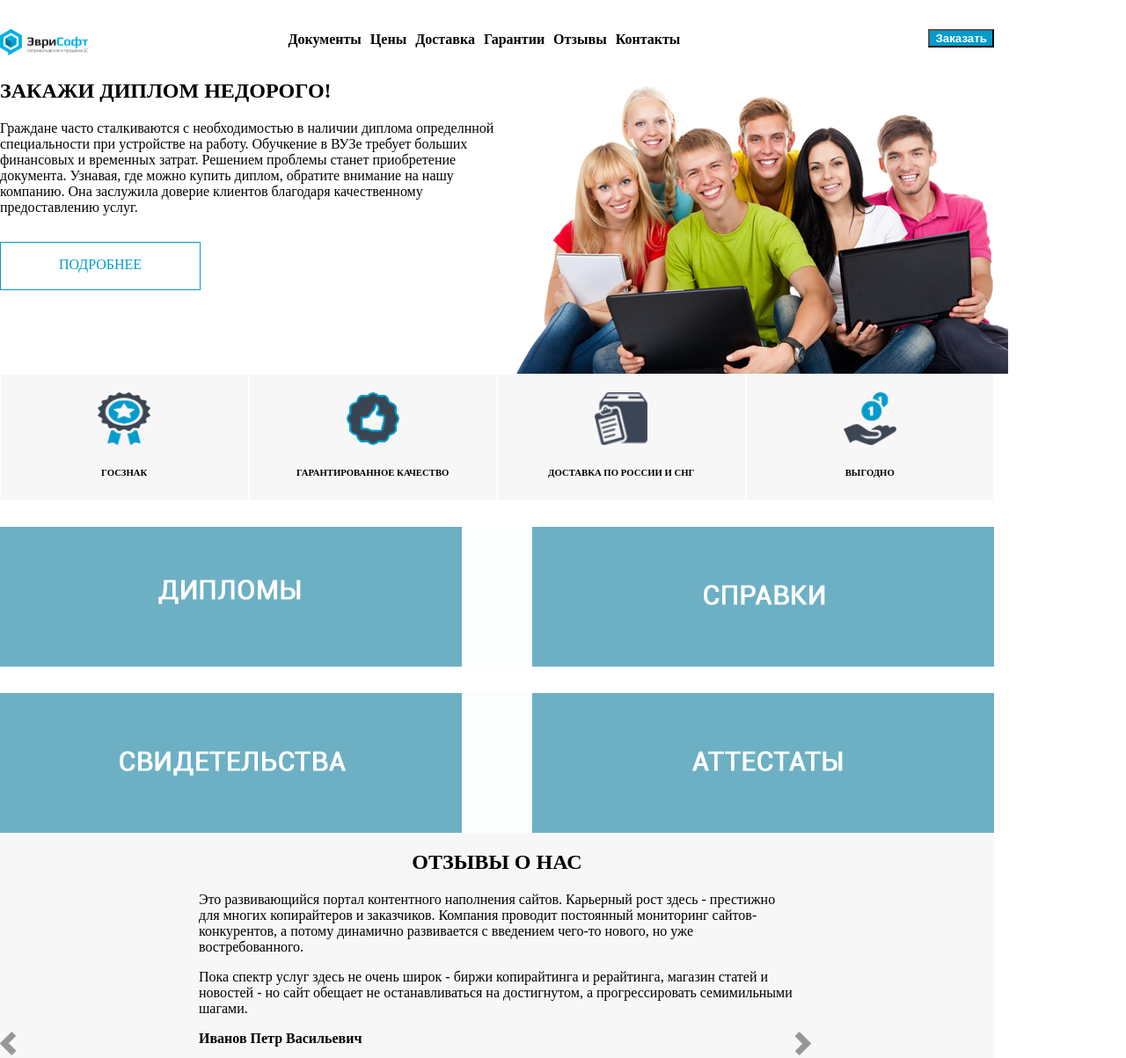
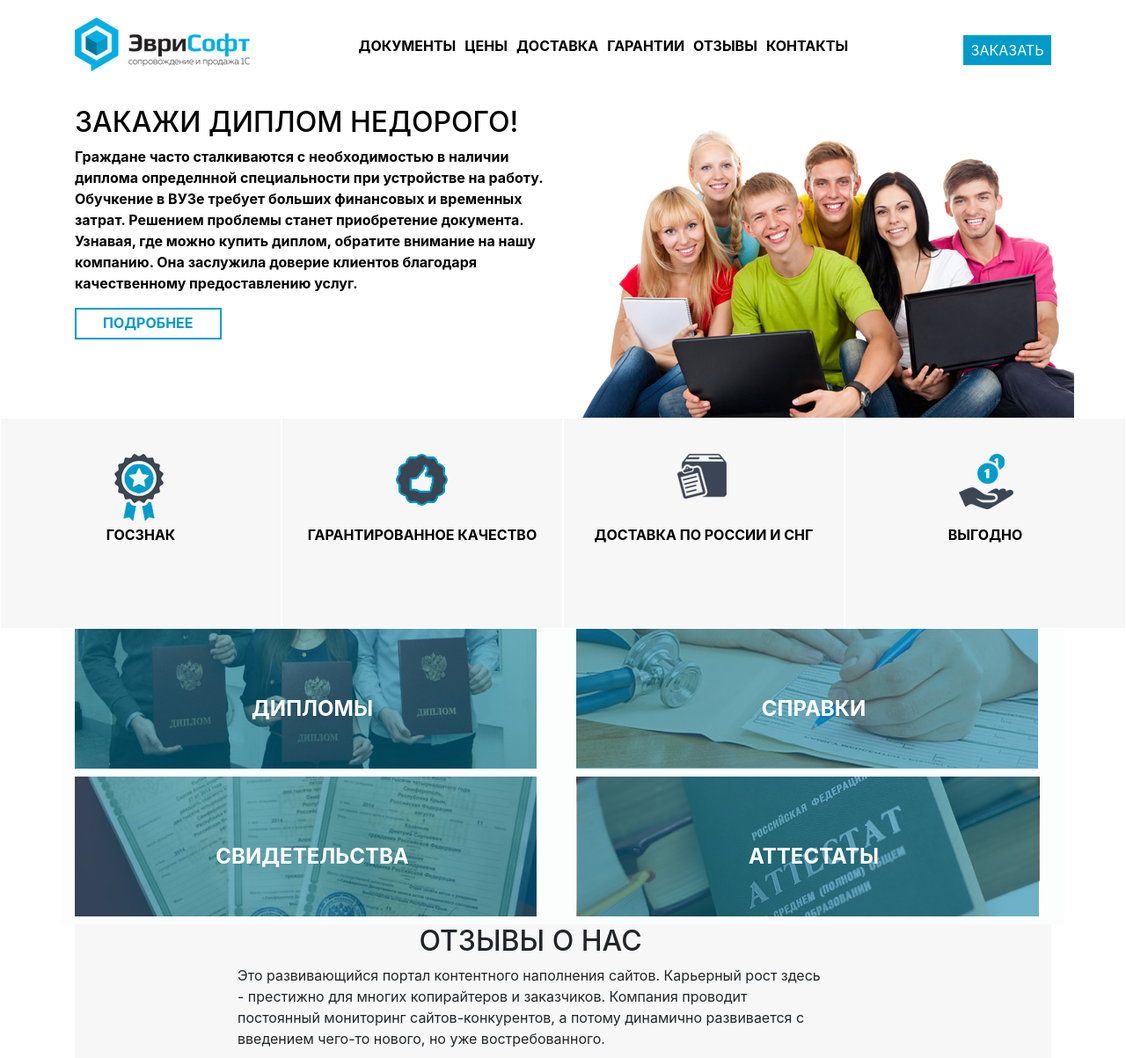
Before and after one commit to Vlad-Dzhiga/Diplom, a plain HTML site: page index.html in a window 1280 px wide. Shown: the top 1203 px of the page at 88% size. Drawn offline with nearby package versions, Linux system fonts and the light colour scheme.

Commit message:
My first changes

```diff
--- a/index.html
+++ b/index.html
@@ -1,33 +1,38 @@
 <!Docrype html>
   <html lang="en">
+
   <head>
     <meta charset="utf-8" />
-    <title>Сайт</title>
+    <title>Diplom</title>
     <link rel="stylesheet" href="mein.css" />
-    <meta name="viewport" content="width=device-width, initial-scale, shrink-to-fit=no">
+
+    <meta name="viewport" content="width=device-width, initial-scale=1, shrink-to-fit=no">
+    <link rel="stylesheet" href="https://stackpath.bootstrapcdn.com/bootstrap/4.4.1/css/bootstrap.min.css"
+      integrity="sha384-Vkoo8x4CGsO3+Hhxv8T/Q5PaXtkKtu6ug5TOeNV6gBiFeWPGFN9MuhOf23Q9Ifjh" crossorigin="anonymous">
   </head>
+
   <body>
+    <div class="container">
       <header>
         <div class="top_head">
           <div class="head_logo">
-          <a href="#">
-            <img class="logo" src="лого.png" alt="logo" />
-          </a>
           </div>
           <div class="navigation_contact">
             <nav class="navigation">
               <ul>
-              <li><a href="#">Документы</a></li>
-              <li><a href="#">Цены</a></li>
-              <li><a href="#">Доставка</a></li>
-              <li><a href="#">Гарантии</a></li>
-              <li><a href="#">Отзывы</a></li>
-              <li><a href="#">Контакты</a></li>
+                <li><a href="#">ДОКУМЕНТЫ</a></li>
+                <li><a href="#">ЦЕНЫ</a></li>
+                <li><a href="#">ДОСТАВКА</a></li>
+                <li><a href="#">ГАРАНТИИ</a></li>
+                <li><a href="#">ОТЗЫВЫ</a></li>
+                <li><a href="#">КОНТАКТЫ</a></li>
               </ul>
             </nav>
           </div>
           <div class="navigation_order">
-          <button><a href="#">Заказать</a></button>
+            <div class="order_background">
+              <p>ЗАКАЗАТЬ</p>
+            </div>
           </div>
         </div>
         <div class="promo">
@@ -50,43 +55,67 @@
           </div>
         </div>
       </header>
+    </div>
+
     <article>
       <div class="section_cool-3">
         <div class="col-3">
-          <img src="Слой 13.png" alt="picture" />
-          <h6>ГОСЗНАК</h6>
+          <div class="col-3_img"><img src="Слой 13.png" alt="picture" />
+          </div>
+          <div class="col-3_a"><a href="#">ГОСЗНАК</a>
+          </div>
         </div>
         <div class="col-3">
-          <img src="Слой 14.png" alt="picture" />
-          <h6>ГАРАНТИРОВАННОЕ КАЧЕСТВО</h6>
+          <div class="col-3_img"><img src="Слой 14.png" alt="picture" />
+          </div>
+          <div class="col-3_a"><a href="#">ГАРАНТИРОВАННОЕ КАЧЕСТВО</a></div>
         </div>
         <div class="col-3">
-          <img src="Слой 17.png" alt="picture" />
-          <h6>ДОСТАВКА ПО РОССИИ И СНГ</h6>
+          <div class="col-3_img"><img src="Слой 17.png" alt="picture" />
+          </div>
+          <div class="col-3_a"><a href="#">ДОСТАВКА ПО РОССИИ И СНГ</a></div>
         </div>
         <div class="col-3">
-          <img src="hand.png" alt="picture" />
-          <h6>ВЫГОДНО</h6>
+          <div class="col-3_img"><img src="hand.png" alt="picture" /></div>
+          <div class="col-3_a"><a href="#">ВЫГОДНО</a></div>
         </div>
       </div>
-        <div class="article_picture_top">
-          <div><img src="ДИПЛОМЫ.png" alt="picture" /></div>
-          <div><img src="СПРАВКИ.png" alt="picture" /></div>
+      <div class="container">
+        <div class="article_picture_row">
+          <div class="col-6">
+            <div><img src="Diplom.png" alt="picture" class="scale" /></div>
+            <div class="col-6_a"><a href="#">ДИПЛОМЫ</a></div>
           </div>
-        <div class="article_picture_top">
-          <div><img src="СВИДЕТЕЛЬСТВА.png" alt="picture" /></div>
-          <div><img src="АТТЕСТАТЫ.png" alt="picture" /></div>
+          <div class="col-6">
+            <div><img src="Spravki.png" alt="picture" class="scale" /></div>
+            <div class="col-6_a"><a href="#">СПРАВКИ</a></div>
+          </div>
+        </div>
+        <div class="article_picture_row">
+          <div class="col-6">
+            <div><img src="Svidetelstva.png" alt="picture" class="scale" /></div>
+            <div class="col-6_a"><a href="#">СВИДЕТЕЛЬСТВА</a></div>
+          </div>
+          <div class="col-6">
+            <div><img src="Attestatu.png" alt="picture" class="scale" /></div>
+            <div class="col-6_a"><a href="#">АТТЕСТАТЫ</a></div>
+          </div>
+        </div>
       </div>
     </article>
     <section>
+      <div class="container">
         <div class="section_conteiner">
           <div class="col-2">
             <img class="end_position" src="left.png" alt="picture" />
           </div>
           <div class="section_conteiner_center">
             <h2>ОТЗЫВЫ О НАС</h2>
-          <p>Это развивающийся портал контентного наполнения сайтов. Карьерный рост здесь - престижно для многих копирайтеров и заказчиков. Компания проводит постоянный мониторинг сайтов-конкурентов, а потому динамично развивается с введением чего-то нового, но уже востребованного.</p>
-          <p>Пока спектр услуг здесь не очень широк - биржи копирайтинга и рерайтинга, магазин статей и новостей - но сайт обещает не останавливаться на достигнутом, а прогрессировать семимильными шагами.</p>
+            <p>Это развивающийся портал контентного наполнения сайтов. Карьерный рост здесь - престижно для многих
+              копирайтеров и заказчиков. Компания проводит постоянный мониторинг сайтов-конкурентов, а потому динамично
+              развивается с введением чего-то нового, но уже востребованного.</p>
+            <p>Пока спектр услуг здесь не очень широк - биржи копирайтинга и рерайтинга, магазин статей и новостей - но
+              сайт обещает не останавливаться на достигнутом, а прогрессировать семимильными шагами.</p>
             <p><b>Иванов Петр Васильевич</b></p>
             <p>Генеральный директор</p>
             <button><a href="#">все отзывы</a></button>
@@ -100,20 +129,51 @@
             ДОКУМЕНТЫ О ВЫСШЕМ ОБРАЗОВАНИИ
           </h3>
           <p>
-          В наши дни трудоустройство на любую солидную работу невозможно без ряда соответствующих документов. Среди них документ, подтверждающий высшее образование с уверенностью можно считать главным – именно он позволяет вам работать по определенной специальности и получать соответствующую зарплату. Жизнь может подкинуть довольно неприятные сюрпризы – например, отчисление с последнего курса или банальную утерю диплома по неосторожности. Восстановить документ вполне реально, но подобная процедура может занять много времени, а порой и денег – просто так уже давно ничего не делается. Все это делает предложения организаций, которые предлагают своим клиентам документы о высшем образовании, очень и очень востребованными. Ведь в наши дни опыт работы решает куда как больше, чем какая-то бумажка, но именно её отсутствие может стать для многих непреодолимой преградой. К счастью, устранить подобную неприятность довольно просто – обратитесь к нам.
+            В наши дни трудоустройство на любую солидную работу невозможно без ряда соответствующих документов. Среди
+            них
+            документ, подтверждающий высшее образование с уверенностью можно считать главным – именно он позволяет вам
+            работать по определенной специальности и получать соответствующую зарплату. Жизнь может подкинуть довольно
+            неприятные сюрпризы – например, отчисление с последнего курса или банальную утерю диплома по неосторожности.
+            Восстановить документ вполне реально, но подобная процедура может занять много времени, а порой и денег –
+            просто так уже давно ничего не делается. Все это делает предложения организаций, которые предлагают своим
+            клиентам документы о высшем образовании, очень и очень востребованными. Ведь в наши дни опыт работы решает
+            куда как больше, чем какая-то бумажка, но именно её отсутствие может стать для многих непреодолимой
+            преградой.
+            К счастью, устранить подобную неприятность довольно просто – обратитесь к нам.
           </p>
           <p>
-          Множество компаний во всех крупных городах предлагают услуги подобного рода – и столица не исключение. Любые документы о высшем образовании купить в Москве довольно просто – глаза разбегаются от тематических объявлений, как в реальной жизни, так и в Сети. Но не спешите обращаться в первую попавшуюся контору – качество приобретенных дипломов, свидетельств и аттестатов у большинства из них довольно низкое. Заказывать подобные документы нужно у надежной и проверенной временем организации, которая гарантирует качественный результат в оформлении документов.
+            Множество компаний во всех крупных городах предлагают услуги подобного рода – и столица не исключение. Любые
+            документы о высшем образовании купить в Москве довольно просто – глаза разбегаются от тематических
+            объявлений,
+            как в реальной жизни, так и в Сети. Но не спешите обращаться в первую попавшуюся контору – качество
+            приобретенных дипломов, свидетельств и аттестатов у большинства из них довольно низкое. Заказывать подобные
+            документы нужно у надежной и проверенной временем организации, которая гарантирует качественный результат в
+            оформлении документов.
           </p>
         </div>
+      </div>
     </section>
+
     <footer>
+      <div class="container">
         <p>
           &#169;ООО"Дипломзагод"
         </p>
         <p>
           +7(3952)758-198, infj@gmail.com
         </p>
+      </div>
     </footer>
+
+    <script src="https://code.jquery.com/jquery-3.4.1.slim.min.js"
+      integrity="sha384-J6qa4849blE2+poT4WnyKhv5vZF5SrPo0iEjwBvKU7imGFAV0wwj1yYfoRSJoZ+n" crossorigin="anonymous">
+    </script>
+    <script src="https://cdn.jsdelivr.net/npm/popper.js@1.16.0/dist/umd/popper.min.js"
+      integrity="sha384-Q6E9RHvbIyZFJoft+2mJbHaEWldlvI9IOYy5n3zV9zzTtmI3UksdQRVvoxMfooAo" crossorigin="anonymous">
+    </script>
+    <script src="https://stackpath.bootstrapcdn.com/bootstrap/4.4.1/js/bootstrap.min.js"
+      integrity="sha384-wfSDF2E50Y2D1uUdj0O3uMBJnjuUD4Ih7YwaYd1iqfktj0Uod8GCExl3Og8ifwB6" crossorigin="anonymous">
+    </script>
   </body>
+
   </html>
--- a/mein.css
+++ b/mein.css
@@ -2,35 +2,52 @@ body {
   margin: 0;
   padding: 0;
 }
+
 header {
   background-color: #ffffff;
 }
-.logo {
-  display: inline-block;
-  width: 100px;
-  height: 30px;
-  padding-top: 13px;
-}
+
 .top_head {
   display: flex;
   padding-top: 20px;
   background-color: #ffffff;
-  max-width: 1130px;
+  height: 15%;
 }
+
 .head_logo {
   width: 25%;
+  background-image: url(лого.png);
+  background-repeat: no-repeat;
+  background-position: top-left;
 }
+
 .navigation_contact {
-  width: 50%;
+  width: 55%;
+  padding-top: 20px;
 }
+
+.navigation_contact .navigation a {
+  text-decoration: none;
+}
+
 .navigation_order {
-  width: 25%;
-  text-align: end;
-  padding-top: 13px;
+  width: 20%;
+  padding-top: 20px;
+
 }
-.navigation_order button {
+
+.order_background {
+  width: 45%;
+  margin-left: 55%;
+  text-align: center;
+  color: white;
   background-color: #009bcb;
 }
+
+.order_background p {
+  padding: 5px;
+}
+
 .navigation_order a {
   text-decoration: none;
   color: white;
@@ -41,172 +58,251 @@ header {
   display: flex;
   list-style-type: none;
 }
+
 .navigation a {
   text-decoration: none;
   color: rgb(0, 0, 0);
   font-weight: bold;
 }
+
 .navigation li {
   margin: 0 5px;
 }
 
 .promo {
-  width: 1130px;
   background-color: #ffffff;
   text-align: center;
   color: rgb(3, 3, 3);
   display: flex;
 }
+
 .promo_text {
   width: 50%;
   margin: 0;
   text-align: left;
+  font-weight: bold;
 }
+
 .promo_button {
-  width: 40%;
-  height: 15%;
+  width: 30%;
+  height: 10%;
+  padding: 3px 6px;
   text-align: center;
-  border: 1px solid #009ccc;
-  margin-top: 30px;
+  border: 2px solid #009ccc;
   color: #009bcb;
+
 }
 
 .promo_picture {
   width: 50%;
   margin: 0;
 }
+
 .section_cool-3 {
-  width: 1130px;
-
   display: flex;
   background-color: #f8f7f7;
+  height: 30%;
 }
+
 .col-3 {
-  width: 25%;
-  text-align: center;
+  max-width: 25%;
   border: 1px solid #ffffff;
-  padding-top: 20px;
+  padding-top: 40px;
+  align-items: center;
+  display: flex;
+  flex-direction: column;
 }
-.col-3 img {
+
+.col-3_img {
   width: 60px;
   height: 60px;
 }
-.article_picture_top {
-  width: 1130px;
+
+.col-3 a {
+  align-items: center;
+  display: flex;
+  flex-direction: column;
+  color: black;
+  font-weight: bold;
+  text-decoration: none;
+}
+
+.col-3 a:hover {
+  color: #009bcb;
+  text-decoration: none;
+}
+
+.col-3_a {
+  padding-top: 20px;
+  padding-bottom: 20px;
+}
+
+.article_picture_row {
   background-color: #fcfdfd;
   display: flex;
-  justify-content: space-between;
-  margin-top: 30px;
+  flex-direction: row;
+  margin-left: -15px;
+  margin-right: -15px;
 }
+
+.col-6 {
+  max-width: 50%;
+  z-index: 1;
+}
+
+.col-6_a {
+  height: 159px;
+  padding-top: 64px;
+  padding-bottom: 67px;
+  z-index: 2;
+  text-align: center;
+  margin-top: -150px;
+}
+
+.col-6_a a {
+  color: white;
+  font-weight: bold;
+  font-size: x-large;
+  z-index: 3;
+}
+
+.col-6_a a:hover {
+  text-decoration: none;
+  color: yellow;
+}
+
+.scale {
+  transition: 1s;
+}
+
+.scale:hover {
+  transform: scale(1.1);
+}
+
+
+
 .section_conteiner {
-  width: 1130px;
   background-color: #f8f7f7;
   display: flex;
 }
+
 .end_position {
   text-align: right;
 }
+
 .col-2 {
   width: 20%;
   background-color: #f8f7f7;
   padding-top: 20%;
 }
+
 .section_conteiner_center {
   width: 60%;
 }
+
 .section_conteiner_center h2 {
   text-align: center;
 }
+
 .section_conteiner_center button {
   background-color: #00afe5;
   margin-left: 40%;
 }
+
 .section_conteiner_center button a {
   text-decoration: none;
   color: white;
 }
-.text_document {
-  width: 1130px;
-}
+
 .text_document h3 {
   text-align: center;
   color: #00afe5;
 }
+
 footer {
-  width: 1130px;
   background-color: #e6e7e8;
 }
+
 .navigation a:hover {
-  border: 1px solid black;
-  background-color: tomato;
+  color: #71cbe7;
 }
-.navigation_order button:hover {
-  background-color: tomato;
-}
-.promo_button:hover {
-  background-color: tomato;
-}
+
+
 .section_conteiner_center button:hover {
   background-color: tomato;
 }
-.article_picture_top img:hover {
-  border: 5px solid tomato;
-}
+
+
 @media screen and (min-width: 1600px) {
   .promo {
     width: 600px;
     flex-direction: column;
   }
+
   .promo_text {
     width: 100%;
     text-align: center;
   }
+
   .promo_button {
     margin-left: 30%;
   }
+
   .section_cool-3 {
     width: 600px;
   }
+
   .col-3 {
     width: 100%;
   }
+
   .article_picture_top {
     flex-direction: column;
   }
-  .article_picture_top > div {
+
+  .article_picture_top>div {
     margin: 10px;
     margin-left: 30px;
     width: 600px;
   }
+
   .top_head {
     flex-direction: column;
     width: 600px;
   }
+
   .section_conteiner {
     width: 600px;
   }
+
   .col-2 {
     width: 10%;
   }
+
   .section_conteiner_center {
     width: 80%;
   }
+
   .text_document {
     width: 600px;
     text-align: center;
   }
+
   footer {
     width: 600px;
     text-align: center;
   }
+
   .navigation_order {
     width: 600px;
     text-align: center;
   }
+
   .navigation_contact {
     width: 100%;
     justify-content: center;
   }
+
   .head_logo {
     width: 600px;
     padding-left: 40%;
```
Also changed, not shown: Attestatu.png (added), Diplom.png (added), Spravki.png (added), Svidetelstva.png (added). Lines whose indentation alone changed are shown as unchanged.
